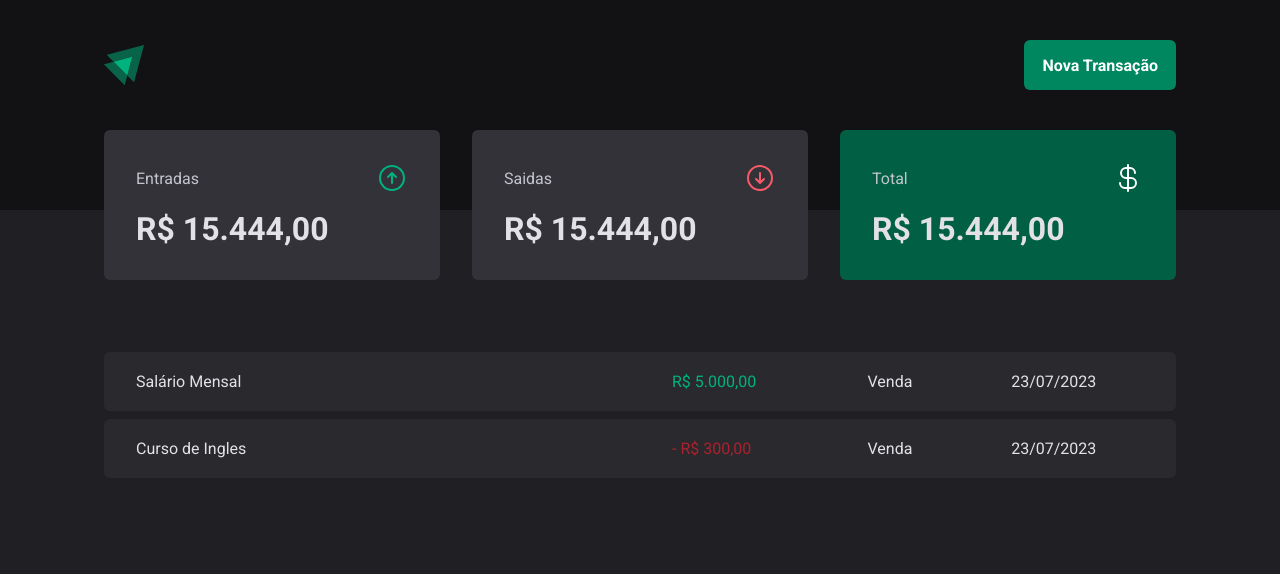
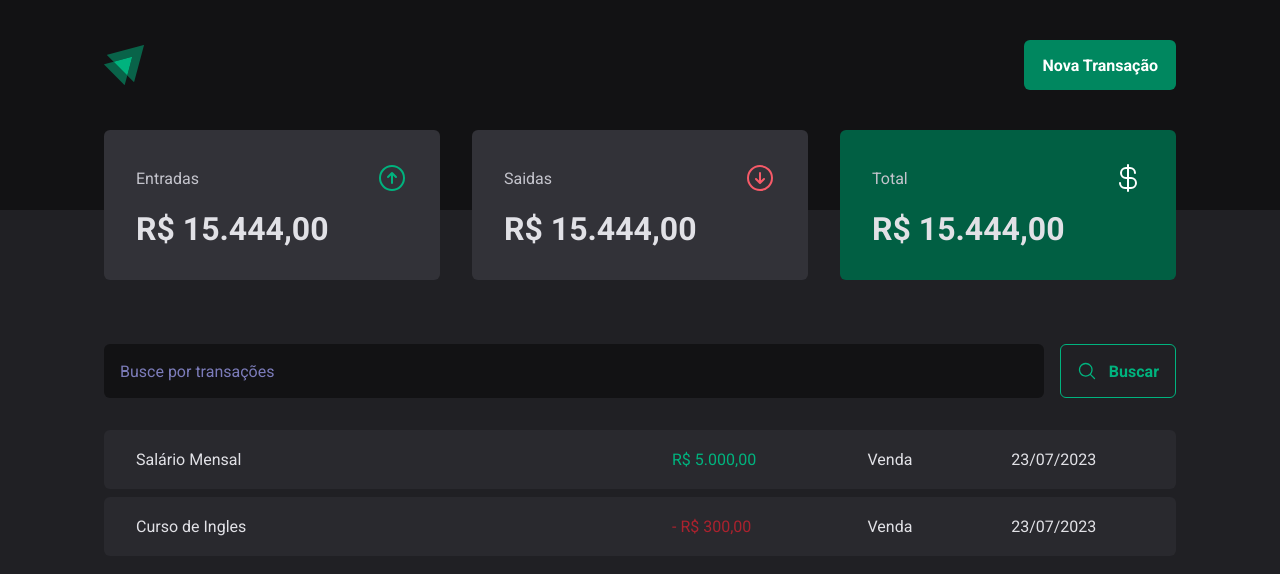
Before and after one commit to devEliasJr/financeController, a React (Vite) app: page / in a window 1280 px wide. Shown: the top 574 px of the page. Built offline with nearby package versions, Linux system fonts and the light colour scheme.

Commit message:
feat: Included Search Structure

```diff
--- /dev/null
+++ b/src/pages/Transactions/components/SearchForm/index.tsx
@@ -0,0 +1,16 @@
+import { SearchFormContainer } from "./styles";
+import {MagnifyingGlass} from '@phosphor-icons/react'
+
+type Props = {};
+
+export function SearchForm({}: Props) {
+  return (
+    <SearchFormContainer>
+      <input placeholder="Busce por transações" />
+      <button type="submit">
+        <MagnifyingGlass size={20}/>
+        Buscar
+      </button>
+    </SearchFormContainer>
+  );
+}
--- /dev/null
+++ b/src/pages/Transactions/components/SearchForm/styles.ts
@@ -0,0 +1,40 @@
+import { styled } from "styled-components";
+
+export const SearchFormContainer = styled.form`
+  display: flex;
+  gap: 1rem;
+
+  input {
+    flex: 1;
+    border-radius: 6px;
+    border: 0;
+    background: ${(props) => props.theme["gray-900"]};
+    color: ${(props) => props.theme["gray-300"]};
+    padding: 1rem;
+
+    &::placeholder {
+      color: ${(props) => props.theme["gray-500"]};
+    }
+  }
+
+  button {
+    display: flex;
+    align-items: center;
+    gap: 0.75rem;
+
+    border: 0;
+    padding: 1rem;
+    background: transparent;
+    border: 1px solid ${(props) => props.theme["green-300"]};
+    color: ${(props) => props.theme["green-300"]};
+    font-weight: bold;
+    border-radius: 6px;
+
+    &:hover {
+      background: ${(props) => props.theme["green-500"]};
+      border-color: ${(props) => props.theme["green-500"]};
+      color: ${(props) => props.theme.white};
+      transition: ease 0.2s;
+    }
+  }
+`;
--- a/src/pages/Transactions/index.tsx
+++ b/src/pages/Transactions/index.tsx
@@ -1,5 +1,6 @@
 import { Header } from "../../components/Header";
 import { Summary } from "../../components/Summary";
+import { SearchForm } from "./components/SearchForm";
 import {
   PriceHighlight,
   TransactionsContainer,
@@ -15,6 +16,7 @@ export function Transactions({}: Props) {
       <Summary />
 
       <TransactionsContainer>
+        <SearchForm />
         <TransactionsTable>
           <tbody>
             <tr>
```
